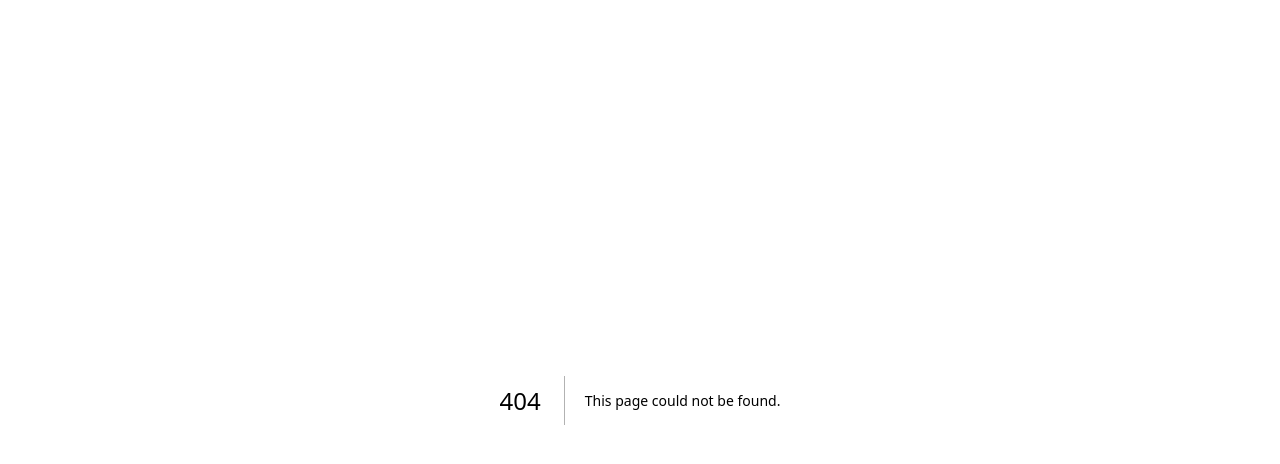
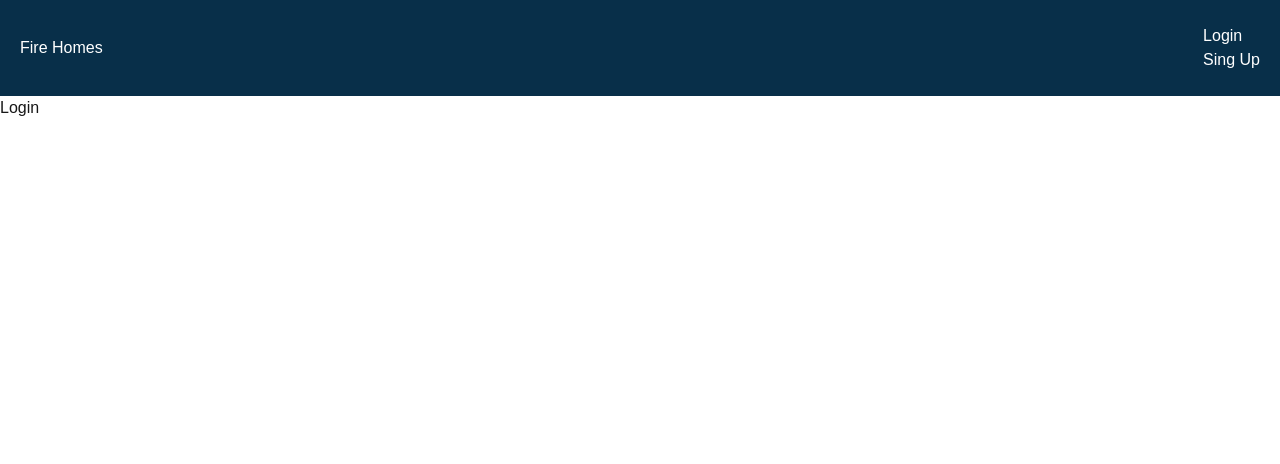
Before and after one commit to lemartins07/fire-house-course, a Next.js app: page /login in a window 1280 px wide. Before the commit this address had no page. Shown: the top 464 px of the page. Built offline with nearby package versions, Linux system fonts and the light colour scheme.

Commit message:
Add the navbar with auth links

```diff
--- /dev/null
+++ b/src/app/(auth)/login/page.tsx
@@ -0,0 +1,3 @@
+export default function Login() {
+  return <div>Login</div>
+}
--- /dev/null
+++ b/src/app/(auth)/register/page.tsx
@@ -0,0 +1,3 @@
+export default function Register() {
+  return <div>Register</div>
+}
--- a/src/app/layout.tsx
+++ b/src/app/layout.tsx
@@ -1,6 +1,7 @@
 import type { Metadata } from 'next'
 import localFont from 'next/font/local'
 import './globals.css'
+import Link from 'next/link'
 
 const geistSans = localFont({
   src: './fonts/GeistVF.woff',
@@ -28,6 +29,14 @@ export default function RootLayout({
       <body
         className={`${geistSans.variable} ${geistMono.variable} antialiased`}
       >
+        <nav className='bg-sky-950 text-white p-5 h-24 flex items-center justify-between'>
+          <Link href='/'>Fire Homes</Link>
+
+          <ul>
+            <li><Link href='/login'>Login</Link></li>
+            <li><Link href='/register'>Sing Up</Link></li>
+          </ul>
+        </nav>
         {children}
       </body>
     </html>
```
Also changed, not shown: src/app/lib/firebase/client.ts (renamed from src/app/firebase/client.ts), src/app/lib/firebase/server.ts (renamed from src/app/firebase/server.ts).
